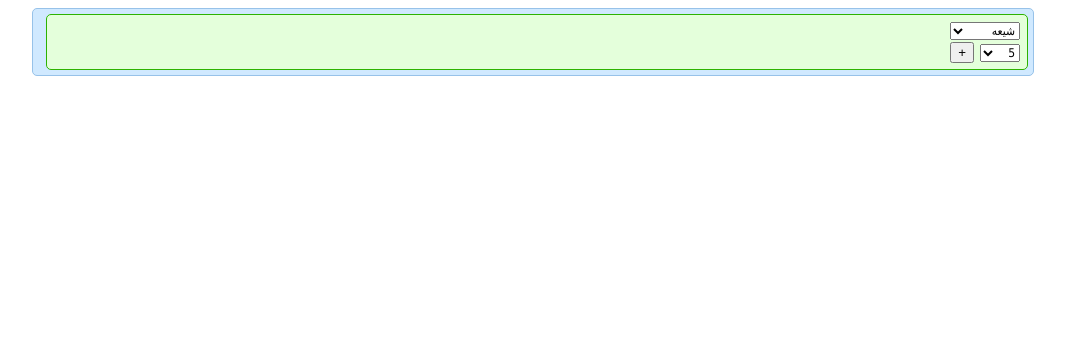
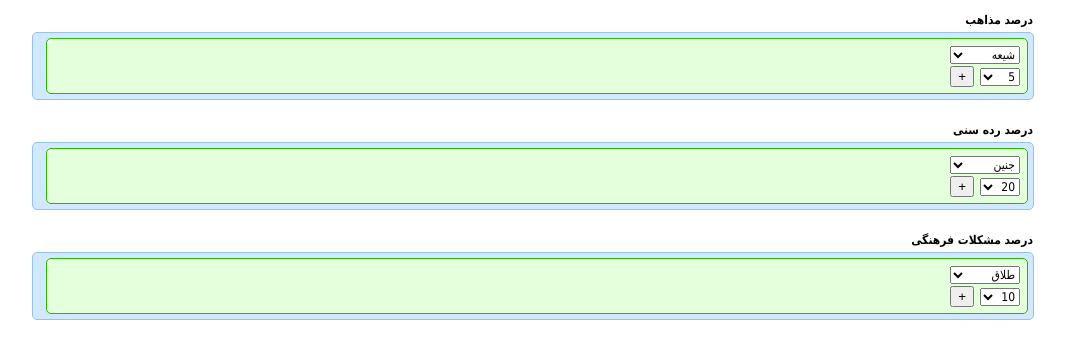
Before and after one commit to imanidesk/partitioner, a plain HTML site: page index.html in a window 1280 px wide. Shown: the whole page, without its empty margins (107-1172 px from the left). Drawn offline with nearby package versions, Linux system fonts and the light colour scheme.

Commit message:
active multi control

```diff
--- a/index.html
+++ b/index.html
@@ -7,28 +7,90 @@
     <link rel="stylesheet" href="partitioner.css" />
   </head>
   <body>
-    <div class="partitionerCntr">
-      <div class="partitionerBox">
-        <div class="partitionItem" style="width: #ItemPercentNumber%">
-          <p>#ItemName</p>
-          <p>#ItemPercentText %</p>
-          <p class="RemovePercent" id="#itemIndex">X</p>
+    <p class="pTitle">درصد مذاهب</p>
+    <div id="Religion" class="partitionerCntr">
+      <!-- partitioner box container -->
+      <div class="pBox"></div>
+
+      <!-- partitioner Item Template -->
+      <div class="pItemThem" style="display: none">
+        <div class="pItem newitem">
+          <p class="ItemName"></p>
+          <p class="PercentNumber"></p>
+          <p class="RemoveItem">X</p>
         </div>
       </div>
-      <div class="partitionerAddItemCntr">
-        <div id="partitionerAddItem">
-          <select class="DropPartitionItem"></select>
+
+      <!-- partitioner add item container -->
+      <div class="pAddThem" style="display: none">
+        <div class="addBox">
+          <select class="DItem"></select>
           <div>
-            <select class="DropArrayPercent" style="width: 40px"></select>
-            <button type="button" class="partitionerAddBtn">+</button>
+            <select class="DPercent" style="width: 40px"></select>
+            <button type="button" class="addBtn">+</button>
           </div>
         </div>
       </div>
     </div>
 
+    <br />
+
+    <p class="pTitle">درصد رده سنی</p>
+    <div id="Age" class="partitionerCntr">
+      <!-- partitioner box container -->
+      <div class="pBox"></div>
+
+      <!-- partitioner Item Template -->
+      <div class="pItemThem" style="display: none">
+        <div class="pItem newitem">
+          <p class="ItemName"></p>
+          <p class="PercentNumber"></p>
+          <p class="RemoveItem">X</p>
+        </div>
+      </div>
+
+      <!-- partitioner add item container -->
+      <div class="pAddThem" style="display: none">
+        <div class="addBox">
+          <select class="DItem"></select>
+          <div>
+            <select class="DPercent" style="width: 40px"></select>
+            <button type="button" class="addBtn">+</button>
+          </div>
+        </div>
+      </div>
+    </div>
+
+    <br />
+
+    <p class="pTitle">درصد مشکلات فرهنگی</p>
+    <div id="Problems" class="partitionerCntr">
+      <!-- partitioner box container -->
+      <div class="pBox"></div>
+
+      <!-- partitioner Item Template -->
+      <div class="pItemThem" style="display: none">
+        <div class="pItem newitem">
+          <p class="ItemName"></p>
+          <p class="PercentNumber"></p>
+          <p class="RemoveItem">X</p>
+        </div>
+      </div>
+
+      <!-- partitioner add item container -->
+      <div class="pAddThem" style="display: none">
+        <div class="addBox">
+          <select class="DItem"></select>
+          <div>
+            <select class="DPercent" style="width: 40px"></select>
+            <button type="button" class="addBtn">+</button>
+          </div>
+        </div>
+      </div>
+    </div>
     <script>
-      var param = {
-        arrayList: [
+      var ReligionParam = {
+        itemList: [
           "شیعه",
           "اهل سنت",
           "مسیحیت",
@@ -37,12 +99,42 @@
           "اهل حق",
           "دراویش صوفی",
           "بهائیت",
-          "سایر مذاهب",
+          "سایر ..",
         ],
         stepNumber: 5,
         startNumber: 5,
       };
-      $(".partitionerCntr").SetPartitioner(param);
+      $("#Religion").SetPartitioner(ReligionParam);
+
+      var AgeParam = {
+        itemList: [
+          "جنین",
+          "شیرخوار",
+          "کودک",
+          "نوجوان",
+          "جوان",
+          "میانسال",
+          "بزرگسالی",
+          "سایر ..",
+        ],
+        stepNumber: 10,
+        startNumber: 20,
+      };
+      $("#Age").SetPartitioner(AgeParam);
+
+      var ProblemsParam = {
+        itemList: [
+          "طلاق",
+          "اعتیاد",
+          "بی سوادی",
+          "سابقه زندان",
+          "بی کاری",
+          "سایر ..",
+        ],
+        stepNumber: 10,
+        startNumber: 10,
+      };
+      $("#Problems").SetPartitioner(ProblemsParam);
     </script>
   </body>
 </html>
--- a/partitioner.css
+++ b/partitioner.css
@@ -1,4 +1,13 @@
-.partitionerBox {
+.pTitle {
+    width: 1000px;
+    margin: auto;
+    direction: rtl;
+    padding: 5px;
+    font-family: tahoma;
+    font-size: 12px;
+    font-weight: bold;
+}
+.pBox {
     border-radius: 5px;
     border: 1px solid #97c2e9;
     width: 1000px;
@@ -7,8 +16,7 @@
     overflow: auto;
     height: 66px;
 }
-
-    .partitionerBox .partitionItem {
+    .pBox .pItem {
         float: right;
         border: solid 1px #2db301;
         background-color: #e4ffdb;
@@ -18,16 +26,14 @@
         border-radius: 5px;
         position: relative;
     }
-
-        .partitionerBox .partitionItem p {
+        .pBox .pItem p {
             font-size: 12px;
             font-family: tahoma;
             direction: rtl;
             line-height: 22px;
             margin: 0;
         }
-
-            .partitionerBox .partitionItem p.RemovePercent {
+         .pBox .pItem p.RemoveItem {
                 padding: 0 3px;
                 line-height: 15px;
                 position: absolute;
@@ -39,8 +45,7 @@
                 background-color: #ffdbdb;
             }
 
-
-#partitionerAddItem {
+.addBox {
     direction: rtl;
     float: right;
     border: solid 1px #2db301;
@@ -51,7 +56,7 @@
     position: relative;
 }
 
-    #partitionerAddItem select {
+    .addBox select {
         width: 70px;
         margin: 2px;
         font-size: 12px;
--- a/partitioner.js
+++ b/partitioner.js
@@ -1,100 +1,95 @@
-var arrayList = [];
-var arrayPercent = [];
-var stepNumber = 5;
-var startNumber = 5;
-var itemTemplate = "";
-var btnTemplate = "";
 Usage: jQuery.fn.SetPartitioner = function (param) {
+    debugger
     var currentObject = $(this);
-    $("body").on('click', '.RemovePercent', function () {
-        debugger
-        var itemIndex = $(this).attr("id");
-        arrayPercent[parseInt(itemIndex)] = 0;
+    //-------------------------------------------------- Event Listener
+    $("body").on('click', '.RemoveItem', function () {
+        // debugger
+        var rootItem = $(this).closest(".partitionerCntr");
+        itemPercent = rootItem.attr("itemPercent").split(',');
+        var itemIndex = $(this).attr("index");
+        itemPercent[parseInt(itemIndex)] = 0;
+        rootItem.attr("itemPercent", itemPercent.join(", "));
         SetPartition(currentObject);
     });
-    $("body").on('click', '.partitionerAddBtn', function () {
-        debugger
-        var partitionItem = $('.DropPartitionItem').val();
-        var itemPercent = $('.DropArrayPercent').val();
-        arrayPercent[partitionItem] = itemPercent;
+    $("body").on('click', '.addBtn', function () {
+        // debugger
+        var rootItem = $(this).closest(".partitionerCntr");
+        itemPercent = rootItem.attr("itemPercent").split(',');
+        var pItem = rootItem.find('.DItem').val();
+        var itemPercentValue = rootItem.find('.DPercent').val();
+        itemPercent[pItem] = itemPercentValue;
+        rootItem.attr("itemPercent", itemPercent.join(", "));
         SetPartition(currentObject);
     });
-
     //--------------------------------------------------- Initialize
-    debugger
-    arrayList = param.arrayList;
+    // debugger
+    currentObject.attr("itemList", param.itemList.join(","));
+    var itemPercent = [];
+    for (var i = 0; i < param.itemList.length; i++) { itemPercent.push("0"); }
+    currentObject.attr("itemPercent", itemPercent.join(","));
     if (param.stepNumber) {
-        stepNumber = param.stepNumber;
+        currentObject.attr("stepNumber", param.stepNumber);
+    } else {
+        currentObject.attr("stepNumber", 5);
     }
-    if (param.stepNumber) {
-        startNumber = param.startNumber;
+    if (param.startNumber) {
+        currentObject.attr("startNumber", param.startNumber);
+    } else {
+        currentObject.attr("startNumber", 5);
     }
     //--------------------------------------------------- Variable Defining
-
-    for (var i = 0; i < arrayList.length; i++) {
-        arrayPercent.push(0);
-    }
-    debugger
-
-    itemHtml = currentObject.children(".partitionerBox").html();
-    currentObject.children(".partitionerBox").empty();
-
-    btnTemplate = currentObject.children(".partitionerAddItemCntr").html();
-    currentObject.children(".partitionerAddItemCntr").remove();
-
     SetPartition(currentObject);
 }
 
 function SetPartition(currentObject) {
     debugger
+    var itemList = currentObject.attr("itemList").split(',');
+    var itemPercent = currentObject.attr("itemPercent").split(',');
+    var stepNumber = parseInt(currentObject.attr("stepNumber"));
+    var startNumber = parseInt(currentObject.attr("startNumber"));
+
     var sumPercent = 0;
-    //--------------------------------------------------- Set DropDown religion option
+    //--------------------------------------------------- Set DropDown itemList option
     var optionR = '';
-    for (var i = 0; i < arrayList.length; i++) {
-        if (arrayPercent[i] == 0) {
-            optionR += '<option value="' + i + '">' + arrayList[i] + '</option>';
+    for (var i = 0; i < itemList.length; i++) {
+        if (itemPercent[i] == 0) {
+            optionR += '<option value="' + i + '">' + itemList[i] + '</option>';
         } else {
-            sumPercent += parseInt(arrayPercent[i]);
+            sumPercent += parseInt(itemPercent[i]);
         }
     }
     //-------------------------------------------------- Create Partitioner Items
-    var partitionerBoxHtml = "";
-    for (var i = 0; i < arrayPercent.length; i++) {
-        if (arrayPercent[i] > 0) {
-            var newItemHtml = itemHtml
-                .replace("#ItemName", arrayList[i])
-                .replace("#ItemPercentText", arrayPercent[i])
-                .replace("#itemIndex", i)
-                .replace("#ItemPercentNumber", arrayPercent[i] - 1)
-                ;
-            partitionerBoxHtml = partitionerBoxHtml + newItemHtml;
+    // debugger
+    itemTemplate = currentObject.children(".pItemThem").html();
+    addItemTemplate = currentObject.children(".pAddThem").html();
+    currentObject.children(".pBox").empty();
+    for (var i = 0; i < itemPercent.length; i++) {
+        if (itemPercent[i] > 0) {
+            currentObject.children(".pBox").append(itemTemplate);
+            var newItem = currentObject.children(".pBox").find(".newitem");
+            newItem.css('width', (itemPercent[i] - 1) + '%');
+            newItem.find(".ItemName").html(itemList[i]);
+            newItem.find(".PercentNumber").html(itemPercent[i] + " %");
+            newItem.find(".RemoveItem").attr("index", i);
+            newItem.removeClass("newitem")
         }
     }
-    currentObject.children(".partitionerBox").html(partitionerBoxHtml + btnTemplate);
-    //--------------------------------------------------- Set DropDown religion option
+
+    //-------------------------------------------------- Set DropDown itemPercent option
+    if (sumPercent < 100) {
+        currentObject.children(".pBox").append(addItemTemplate);
         var optionP = '';
         var min = startNumber;
         var max = 100 - sumPercent;
-    if (arrayPercent.length - currentObject.children(".partitionerBox").children(".partitionItem").length == 1) {
+        if (itemPercent.length - currentObject.children(".pBox").children(".pItem").length == 1) {
             min = max;
         }
         for (var i = min; i <= max; i = i + stepNumber) {
             optionP += '<option value="' + i + '">' + i + '</option>';
         }
-    //-------------------------------------------------- Append DropDown Items
-    currentObject.find('.DroppartitionItem').empty();
-    currentObject.find('.DroppartitionItem').append(optionR);
-
-    currentObject.find('.DroparrayPercent').empty();
-    currentObject.find('.DroparrayPercent').append(optionP);
-
-    currentObject.find('#partitionerAddItem').css('width', (100 - sumPercent - 3) + '%');
-    if (sumPercent < 100) {
-        currentObject.find('#partitionerAddItem').show();
-    } else {
-        currentObject.find('#partitionerAddItem').hide();
+        var addItem = currentObject.children(".pBox").children(".addBox");
+        addItem.css('width', (100 - sumPercent - 3) + '%');
+        addItem.find('.DItem').empty().append(optionR);
+        addItem.find('.DPercent').empty().append(optionP);
     }
 }
-//-------------------------------------------------- Event Listener
-
-//SetPartition();
```
Lines whose indentation alone changed are shown as unchanged.
